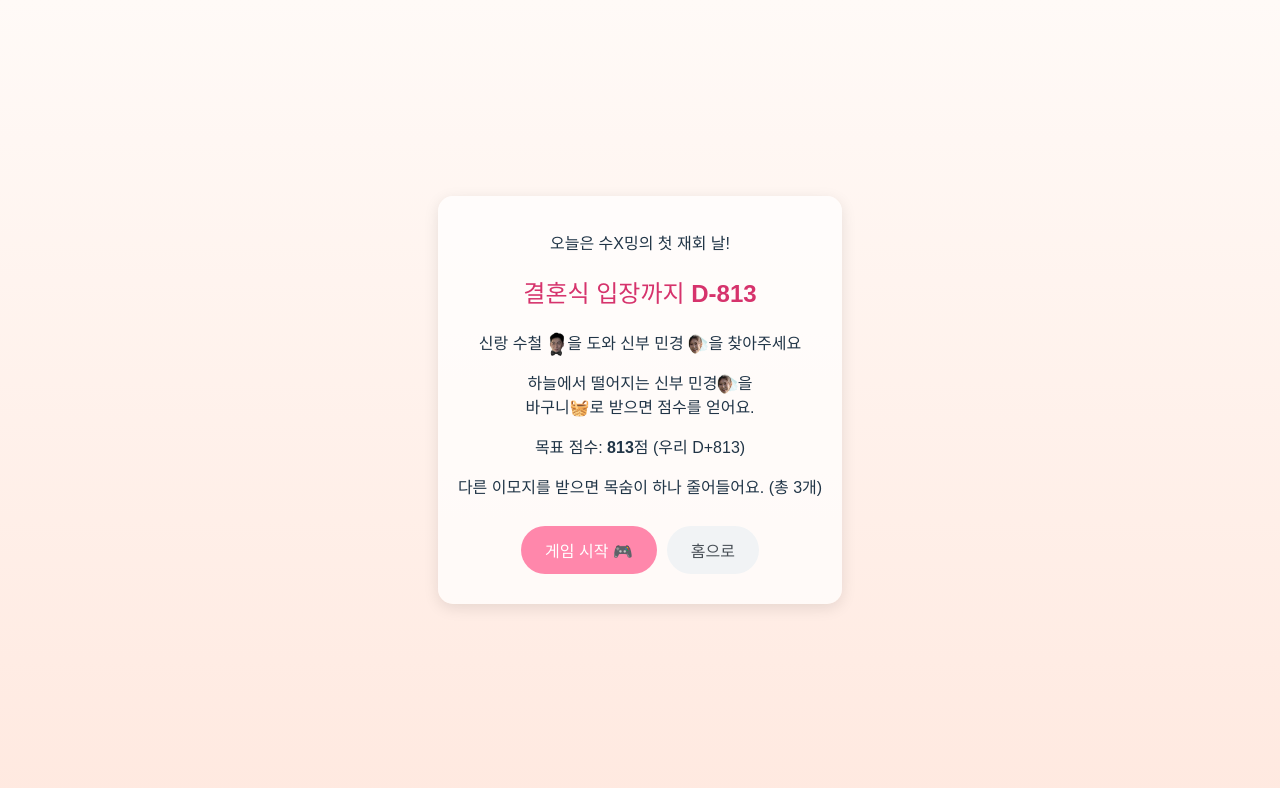
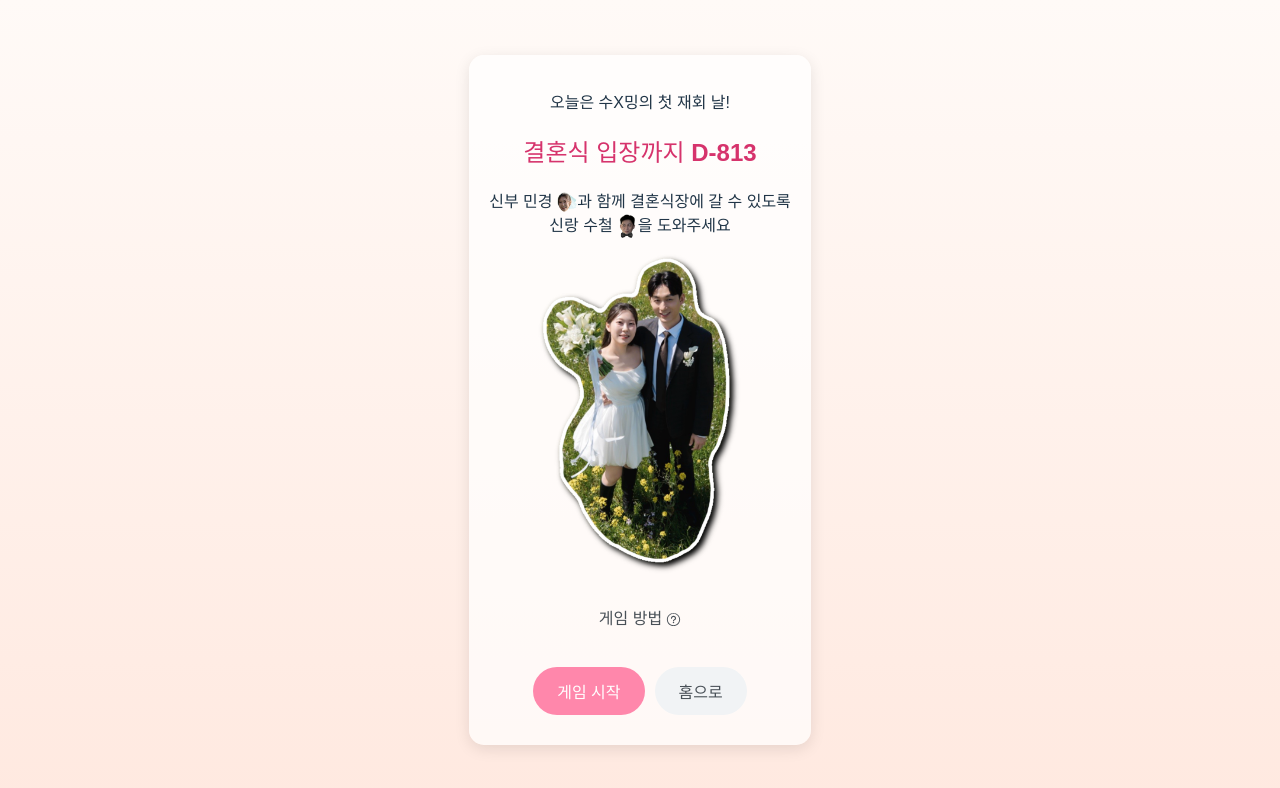
Before and after one commit to nyangzzi/happy-ming-wedding, a React (Vite) app: page /game in a window 1280 px wide. Shown: the top 788 px of the page. Built offline with nearby package versions, Linux system fonts and the light colour scheme.

Commit message:
feat: 게임 설명 툴팁 추가

```diff
--- a/package.json
+++ b/package.json
@@ -10,6 +10,7 @@
     "preview": "vite preview"
   },
   "dependencies": {
+    "@radix-ui/react-icons": "^1.3.2",
     "react": "^19.1.1",
     "react-dom": "^19.1.1",
     "react-router-dom": "^7.9.5"
--- a/src/pages/GamePage.tsx
+++ b/src/pages/GamePage.tsx
@@ -3,6 +3,9 @@ import { useNavigate } from 'react-router-dom'
 import './game.css'
 import groomSu from '../assets/groom-su.png'
 import brideMing from '../assets/bride-ming.png'
+import stickerSuMing from '../assets/sticker-su-ming.png'
+
+import { QuestionMarkCircledIcon } from '@radix-ui/react-icons'
 
 const BRIDE_IMAGE = brideMing
 const GROOM_IMAGE = groomSu
@@ -143,7 +146,7 @@ export default function GamePage() {
             }
             lastCollisionTimeRef.current = timestamp
             if (emoji.type === 'bride') {
-              const points = Math.floor(Math.random() * 10) + 1
+              const points = (Math.floor(Math.random() * 10) + 1) * 5
               scoreDelta += points
               newFloatingTexts.push({
                 id: emoji.id,
@@ -246,21 +249,39 @@ export default function GamePage() {
             <p>오늘은 수X밍의 첫 재회 날!</p>
             <h2>결혼식 입장까지 D-{targetScore}</h2>
             <p>
-              신랑 수철 <img src={GROOM_IMAGE} alt="신랑" style={{ height: '1.5em', verticalAlign: 'bottom' }} />을 도와
-              신부 민경 <img src={BRIDE_IMAGE} alt="신부" style={{ height: '1.5em', verticalAlign: 'bottom' }} />을 찾아주세요
+              신부 민경 <img src={BRIDE_IMAGE} alt="신부" style={{ height: '1.5em', verticalAlign: 'bottom' }} />과 함께 결혼식장에 갈 수 있도록
+              <br />
+              신랑 수철 <img src={GROOM_IMAGE} alt="신랑" style={{ height: '1.5em', verticalAlign: 'bottom' }} />을 도와주세요
             </p>
-            <p>하늘에서 떨어지는 신부 민경<img src={BRIDE_IMAGE} alt="신부" style={{ height: '1.5em', verticalAlign: 'bottom' }} />을
-             <br /> 바구니🧺로 받으면 점수를 얻어요.</p>
             <p>
-              목표 점수: <strong>{targetScore}점</strong> (우리 D+{targetScore})
+                <img src={stickerSuMing} alt="신랑-신부" style={{ height: '20em', }} />
             </p>
-            <p>다른 이모지를 받으면 목숨이 하나 줄어들어요. (총 3개)</p>
-            <button onClick={startGame} className="game-button">
-              게임 시작 🎮
-            </button>
-            <button onClick={() => nav('/')} className="game-button secondary">
-              홈으로
-            </button>
+
+             <div className="game-rules">
+                <span>게임 방법 <QuestionMarkCircledIcon /></span>
+                <div className="game-rules-tooltip">
+                  <h4 className="tooltip-title">게임 방법</h4>
+                  <p className="tooltip-description">하늘에서 떨어지는 신부, 천사 민경 <img src={BRIDE_IMAGE} alt="신부" style={{ height: '1.5em', verticalAlign: 'bottom' }} />을
+                      <br /> 바구니🧺로 받으면 점수를 얻어요.
+                      <br /> 획득한 점수만큼 결혼 날짜가 가까워져요!
+                      </p>
+                <br />
+                  <h4 className="tooltip-title">점수 획득 방법</h4>
+                  <p className="tooltip-item"><img src={BRIDE_IMAGE} alt="신부" />: 5~50점 랜덤 획득</p>
+                  <p className="tooltip-item"><span>{HEART_EMOJI}</span>: 목숨 +1</p>
+                  <p className="tooltip-item"><span>{OBSTACLE_EMOJIS.join(', ')}</span>: 목숨 -1</p>
+                </div>
+              </div>
+            <div>
+
+              <p></p>
+              <button onClick={startGame} className="game-button">
+                게임 시작
+              </button>
+              <button onClick={() => nav('/')} className="game-button secondary">
+                홈으로
+              </button>
+            </div>
           </div>
         )
       case 'won':
@@ -274,8 +295,8 @@ export default function GamePage() {
             <button onClick={startGame} className="game-button">
               다시 도전
             </button>
-            <button onClick={() => nav('/')} className="game-button secondary">
-              홈으로
+            <button onClick={resetGame} className="game-button secondary">
+              처음으로
             </button>
           </div>
         )
@@ -285,12 +306,12 @@ export default function GamePage() {
             <h2>결혼 실패...</h2>
             <p>최종 점수: {score}점</p>
             <div className="animation-character crying">😭🤵‍♂️</div>
-            <p>신부를 놓치다니... 다시 한번 기회를 주세요!</p>
+            <p>민경을 놓치다니... 다시 한번 기회를 주세요!</p>
             <button onClick={startGame} className="game-button">
-              재시도
+              다시 도전
             </button>
-            <button onClick={() => nav('/')} className="game-button secondary">
-              홈으로
+            <button onClick={resetGame} className="game-button secondary">
+              처음으로
             </button>
           </div>
         )
--- a/src/pages/game.css
+++ b/src/pages/game.css
@@ -12,10 +12,65 @@
   box-shadow: 0 4px 15px rgba(0, 0, 0, 0.1);
 }
 
+.game-rules {
+  position: relative;
+  display: inline-block;
+  cursor: help;
+  margin: 10px 0;
+  color: #495057;
+  font-weight: bold;
+}
+
+.game-rules > span {
+  display: inline-flex;
+  align-items: center;
+  gap: 4px;
+}
+
+.game-rules-tooltip {
+  visibility: hidden;
+  width: 280px;
+  background-color: rgba(255, 255, 255, 0.9);
+  color: #333;
+  text-align: left;
+  display: flex;
+  flex-direction: column;
+  gap: 4px;
+  border-radius: 6px;
+  padding: 15px;
+  box-shadow: 0 4px 12px rgba(0, 0, 0, 0.15); /* 그림자 추가 */
+  position: absolute;
+  z-index: 1;
+  bottom: 125%;
+  left: 50%;
+  margin-left: -140px;
+  opacity: 0;
+  transition: opacity 0.3s;
+}
+
+.game-rules:hover .game-rules-tooltip {
+  visibility: visible;
+  opacity: 1;
+}
+
+.game-rules-tooltip img, .game-rules-tooltip span { vertical-align: middle; height: 1.5em; margin-right: 8px; }
+.game-rules-tooltip > * {
+  margin: 0;
+}
+.game-rules-tooltip .tooltip-title {
+  font-weight: bold;
+  color: #d6336c;
+}
+.game-rules-tooltip .tooltip-description {
+ font-weight: normal;
+}
+.game-rules-tooltip .tooltip-item {
+  font-weight: normal;
+}
+
 .game-intro h2 {
   color: #d6336c;
 }
-
 .game-button {
   background-color: #ff87ab;
   color: white;
```
Also changed, not shown: src/assets/sticker-su-ming.png (added), 1 other file (tests, documents, lock files or other folders).
